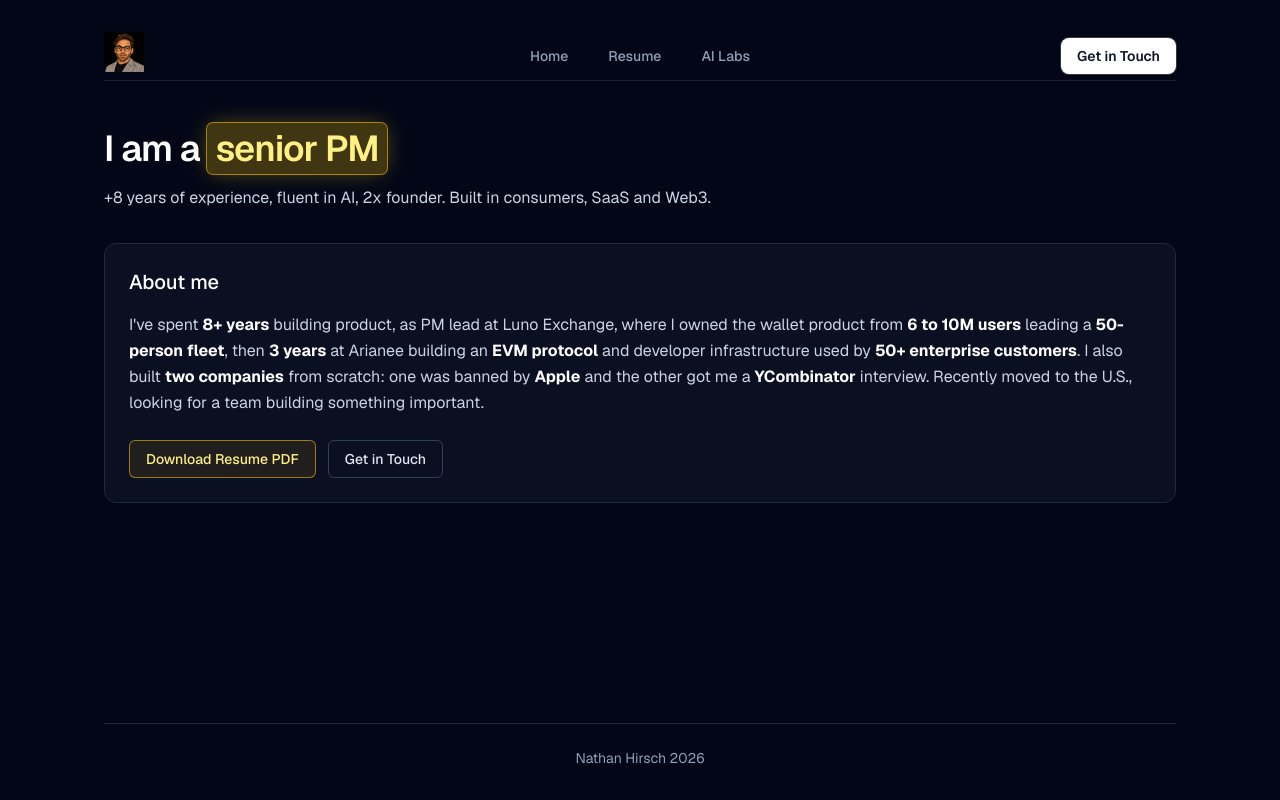
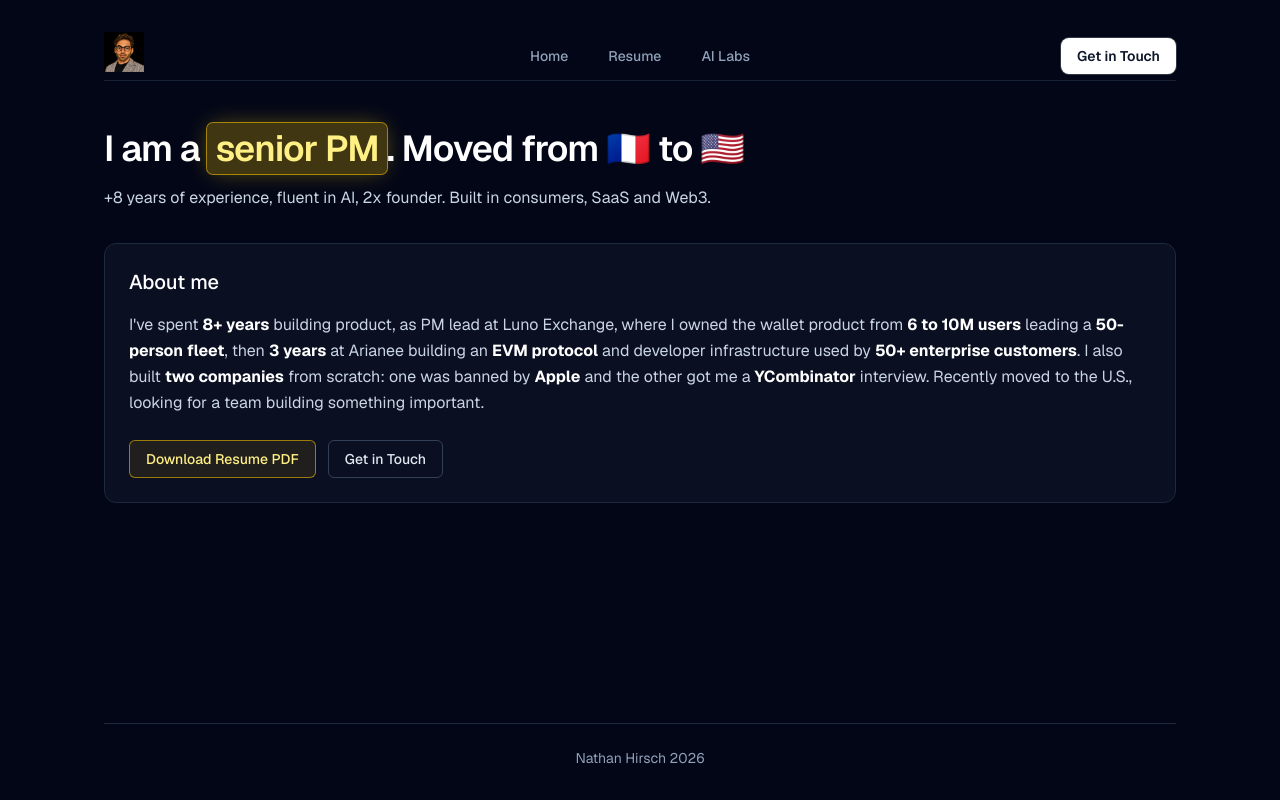
Before and after one commit to nathanhirsch/vitrine, a Next.js app: page /resume in a window 1280 px wide. Built offline with nearby package versions, Linux system fonts and the light colour scheme.

Commit message:
Update resume headline with France to US relocation

```diff
--- a/src/app/resume/page.tsx
+++ b/src/app/resume/page.tsx
@@ -16,6 +16,7 @@ export default function ResumePage() {
           <span className="rounded-md bg-yellow-400/25 px-2 py-0.5 font-semibold text-yellow-200 shadow-[0_0_24px_-4px_rgba(250,204,21,0.45)] ring-1 ring-yellow-400/60">
             senior PM
           </span>
+          . Moved from 🇫🇷 to 🇺🇸
         </h1>
         <p className="max-w-2xl text-base leading-relaxed text-slate-300">
           +8 years of experience, fluent in AI, 2x founder. Built in consumers, SaaS and Web3.
```
